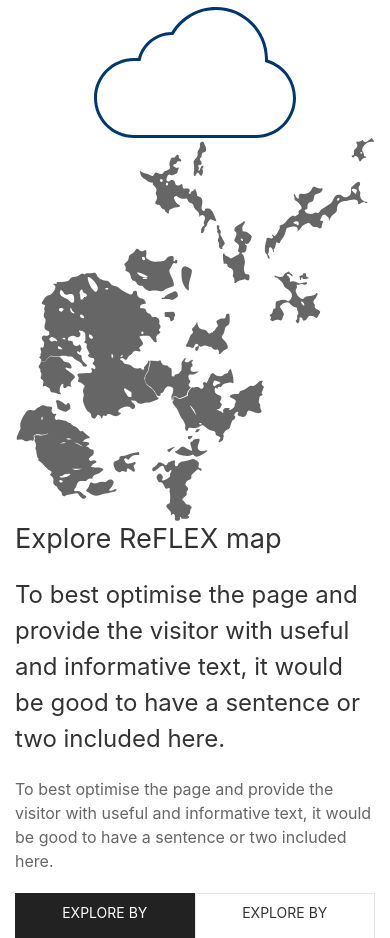
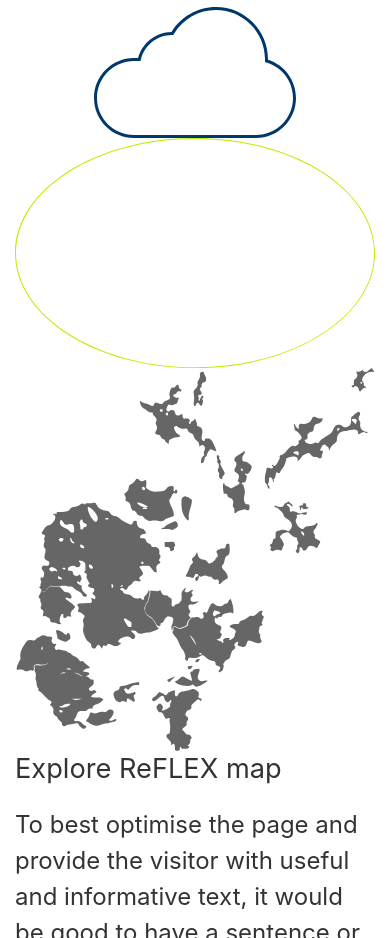
Before and after one commit to Marinnnnce8/ReFLEX, a plain HTML site: page src/index.html in a window 390 px wide. Shown: the part 3560-4498 px from the top of the page. Drawn offline with Linux system fonts and the light colour scheme.

Commit message:
About section responsive and started working on animation

```diff
--- a/src/index.html
+++ b/src/index.html
@@ -505,6 +505,20 @@
 						</div>
 					</div>
 					<div class="ies-box uk-margin-auto" data-uk-scrollspy="cls: ies-box-active">
+						<!-- <img src="./img/FLEX-green-circle.svg" class="uk-position-cover" data-uk-svg alt="image"> -->
+						<!-- <svg xmlns="http://www.w3.org/2000/svg" viewBox="0 0 710 454">
+							<path stroke="#b8ef00" d="M355,2c47.7,0,94.1,6,137.7,17.8c42.1,11.4,79.9,27.7,112.3,48.4c32.4,20.7,57.8,44.8,75.5,71.6
+	c18.3,27.7,27.6,57,27.6,87.3s-9.3,59.6-27.6,87.3c-17.7,26.8-43.1,50.9-75.5,71.6c-32.4,20.7-70.2,37-112.3,48.4
+	C449.1,446,402.7,452,355,452c-47.7,0-94.1-6-137.7-17.8c-42.1-11.4-79.9-27.7-112.3-48.4c-32.4-20.7-57.8-44.8-75.5-71.6
+	C11.3,286.6,2,257.2,2,227s9.3-59.6,27.6-87.3c17.7-26.8,43.1-50.9,75.5-71.6c32.4-20.7,70.2-37,112.3-48.4C260.9,8,307.3,2,355,2
+	 M355,0C158.9,0,0,101.6,0,227c0,125.4,158.9,227,355,227s355-101.6,355-227C710,101.6,551.1,0,355,0L355,0z" />
+						</svg> -->
+						<svg xmlns="http://www.w3.org/2000/svg" viewBox="0 0 710 454">
+							<path
+								d="M355 2c47.7 0 94.1 6 137.7 17.8 42.1 11.4 79.9 27.7 112.3 48.4 32.4 20.7 57.8 44.8 75.5 71.6 18.3 27.7 27.6 57 27.6 87.3s-9.3 59.6-27.6 87.3c-17.7 26.8-43.1 50.9-75.5 71.6-32.4 20.7-70.2 37-112.3 48.4C449.1 446 402.7 452 355 452c-47.7 0-94.1-6-137.7-17.8-42.1-11.4-79.9-27.7-112.3-48.4-32.4-20.7-57.8-44.8-75.5-71.6C11.3 286.6 2 257.2 2 227s9.3-59.6 27.6-87.3c17.7-26.8 43.1-50.9 75.5-71.6 32.4-20.7 70.2-37 112.3-48.4C260.9 8 307.3 2 355 2m0-2C158.9 0 0 101.6 0 227s158.9 227 355 227 355-101.6 355-227S551.1 0 355 0z"
+								fill="#b8ef00" />
+						</svg>
+
 						<span class="triangle-left" role="presentation"><span></span></span>
 						<div class="ies-box-inner">
 							<img src="./img/orkney-map-regions.svg" data-uk-svg alt="Orkney map regions">
--- a/src/scss/modules/about-section.scss
+++ b/src/scss/modules/about-section.scss
@@ -99,14 +99,17 @@
     @media (max-width: $breakpointTabletPortraitMin) {
         padding-bottom: 185px;
         width: calc(100% - 40px);
+
         h2 {
             font-size: 34px;
             margin-bottom: 25px;
         }
+
         p {
             font-size: 16px;
             margin-bottom: 35px;
         }
+
         .uk-button {
             max-width: 280px;
             width: 100%;
@@ -358,6 +361,12 @@
     padding: 20px;
     position: relative;
 
+    >svg path {
+        // opacity: 0;
+        // fill: none !important;
+        stroke-width: 4px;
+    }
+
     .triangle-left {
         position: absolute;
         content: '';
@@ -460,7 +469,25 @@
     }
 }
 
-// .ies-box-active {}
+.ies-box-active {
+    >svg path {
+        stroke-dasharray: 1000;
+        stroke-dashoffset: 1000;
+        // stroke-dashoffset: 0;
+        animation: stroke 5s ease-out forwards;
+    }
+}
+
+@keyframes stroke {
+    0% {
+        stroke-dashoffset: 1000;
+
+    }
+
+    100% {
+        stroke-dashoffset: 0;
+    }
+}
 
 .ies-box-inner {
     background-color: $blue-table-light;
```
Also changed, not shown: src/img/FLEX-green-circle.svg (added).
